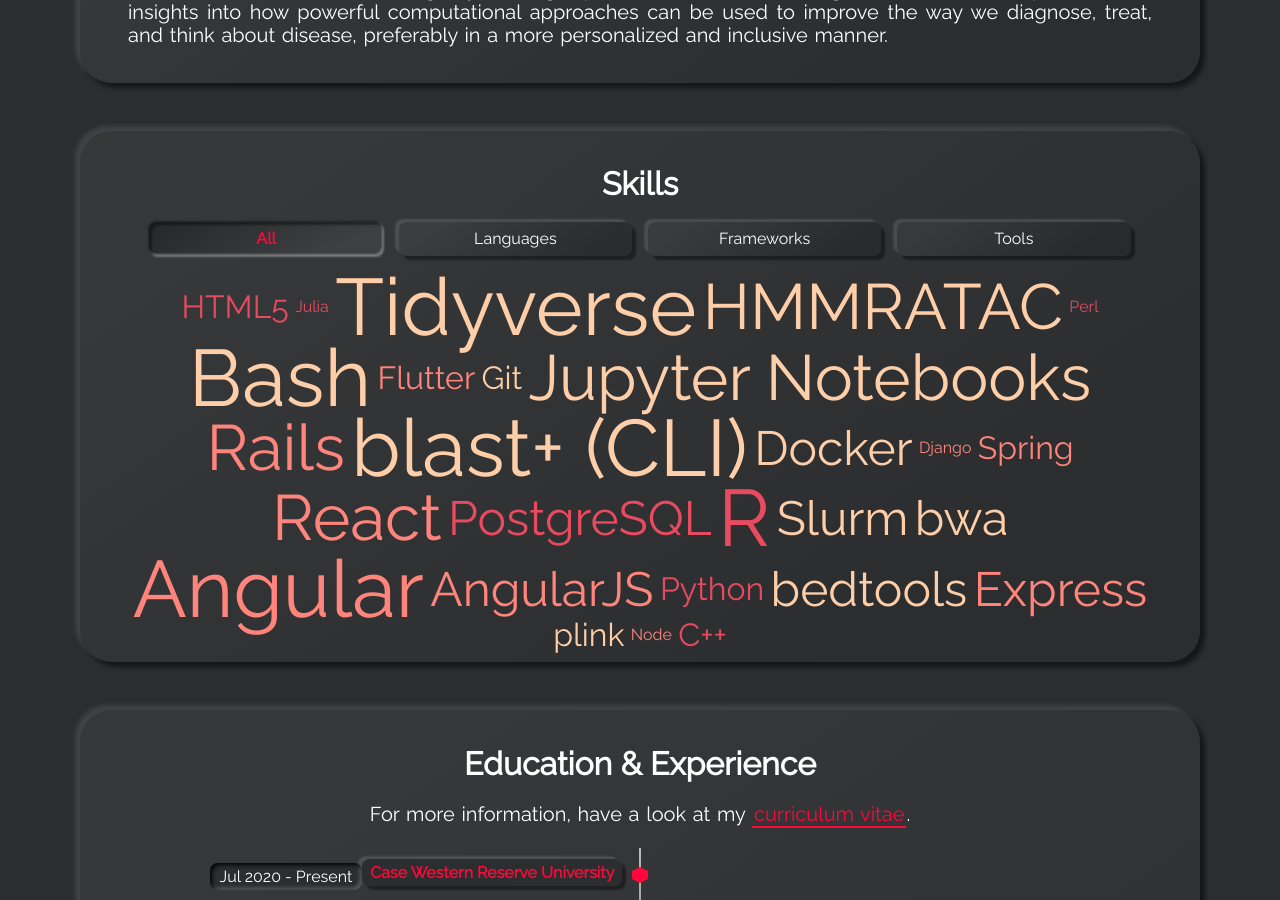
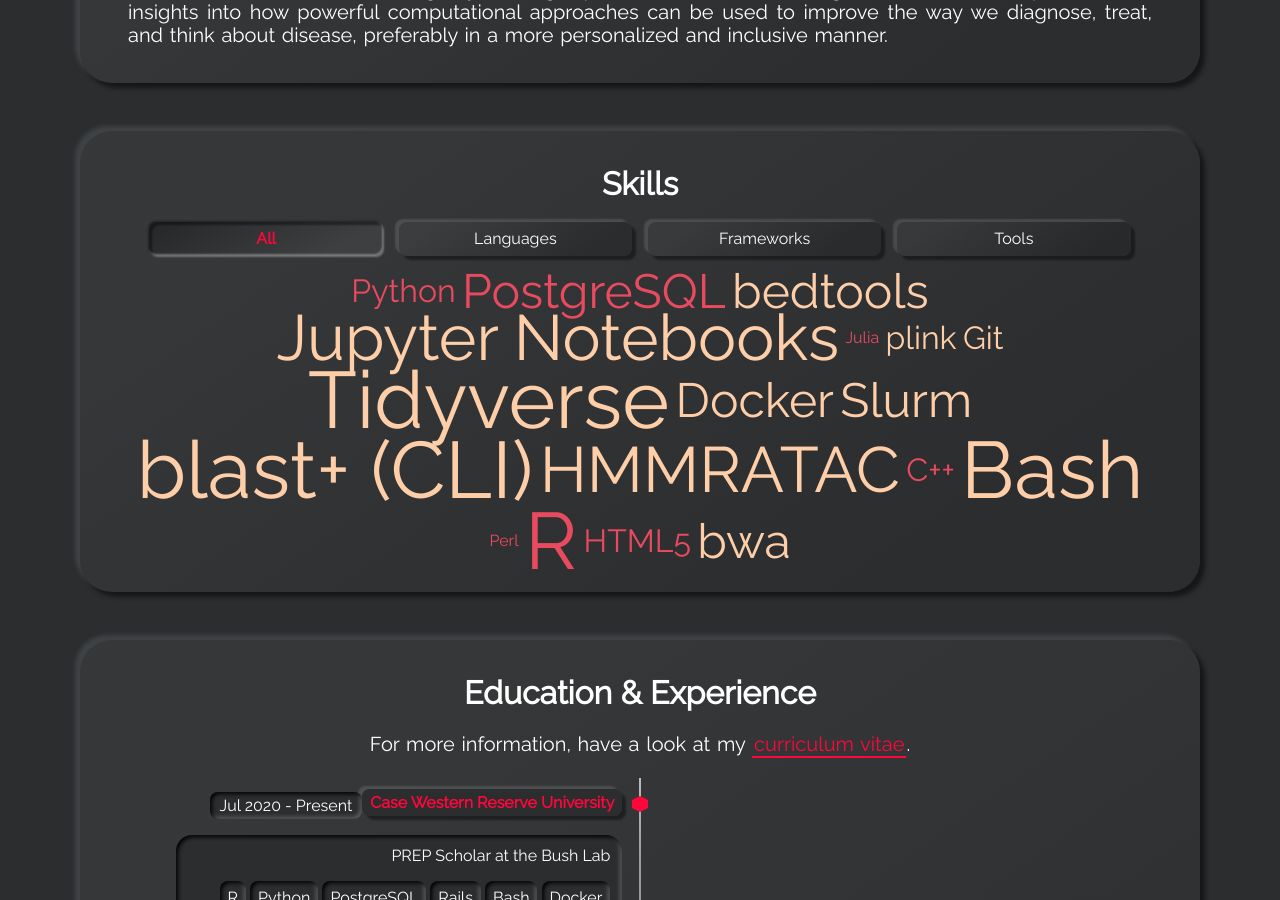
Before and after one commit to seba2550/computational-violist, a Jekyll site: the page built from index.html, in a window 1280 px wide and 900 px high, scrolled down 1219 px. Built offline with Jekyll 4.4.1, drawn with Linux system fonts in a browser that asks for light colours.

Commit message:
Update skills-frameworks.yml

```diff
--- a/_data/skills-frameworks.yml
+++ b/_data/skills-frameworks.yml
@@ -4,30 +4,3 @@
 # Example of a framework
 # - name: Framework
 #   weight: 5
-
-- name: Angular
-  weight: 5
-
-- name: AngularJS
-  weight: 3
-
-- name: React
-  weight: 4
-
-- name: Node
-  weight: 1
-
-- name: Flutter
-  weight: 2
-
-- name: Express
-  weight: 3
-
-- name: Django
-  weight: 1
-
-- name: Spring
-  weight: 2
-
-- name: Rails
-  weight: 4
```
